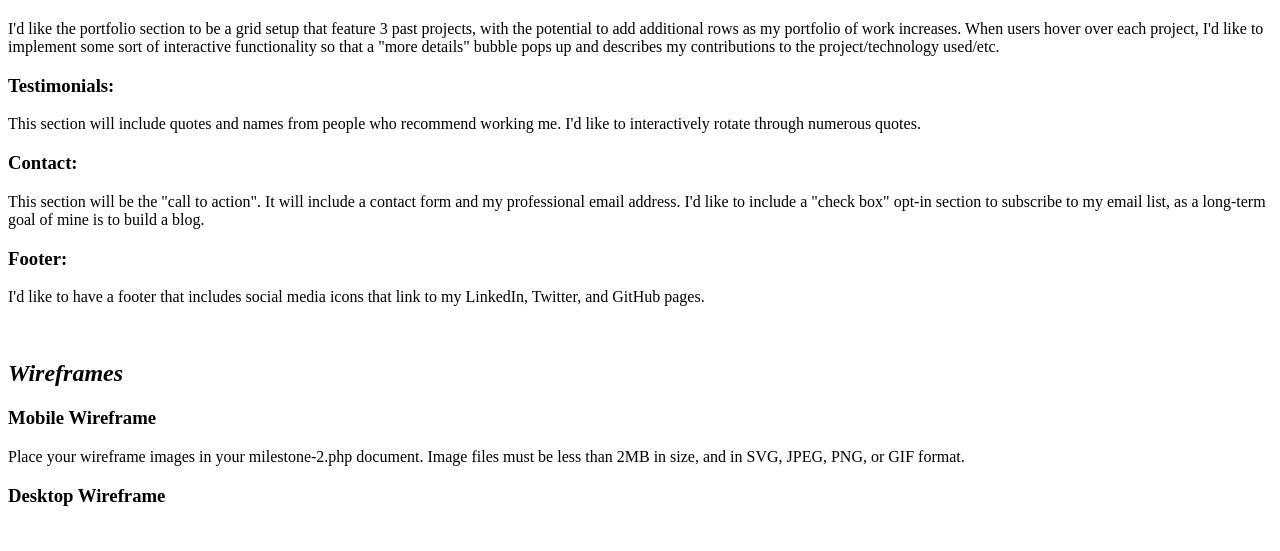
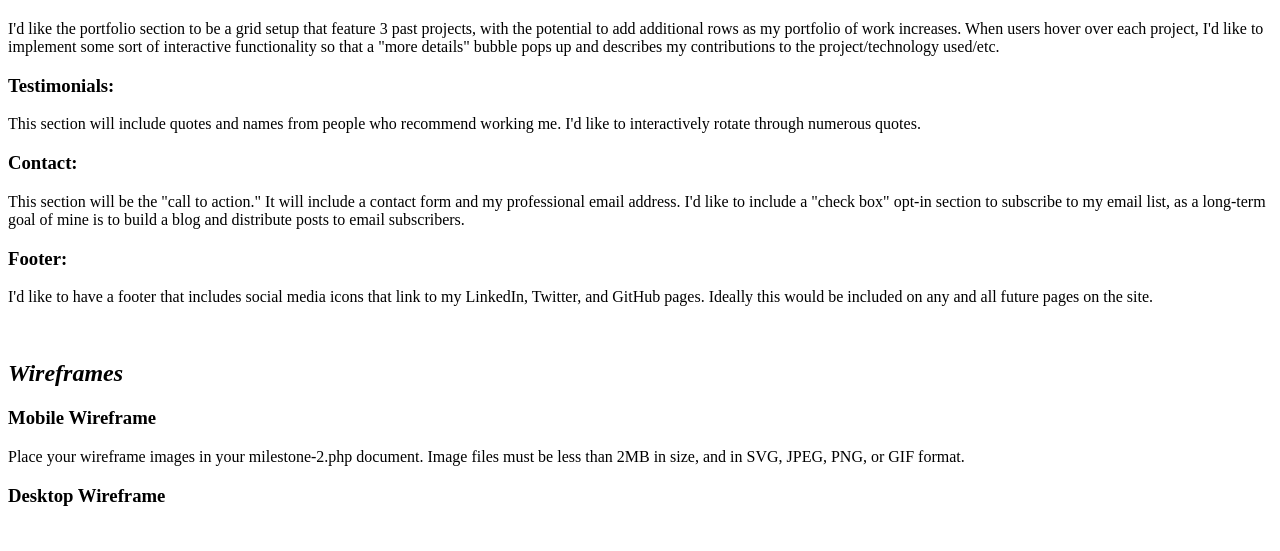
Before and after one commit to erincodes/portfolio-website, a PHP site: page /milestone-2.php in a window 1280 px wide. Shown: the part 261-812 px from the top of the page. Before the commit the page ends 767 px from the top, so only its background shows below. Run offline with PHP 8.4, Linux system fonts and the light colour scheme.

Commit message:
Added a few more details/edits to content sections.

```diff
--- a/public_html/documentation/milestone-1.php
+++ b/public_html/documentation/milestone-1.php
@@ -2,7 +2,7 @@
 <html lang="en">
 	<head>
 		<meta charset="UTF-8">
-		<title>PWP Milestone 1</title>
+		<title>Erin's PWP Milestone 1</title>
 	</head>
 	<body>
 		<h1>Purpose:</h1>
--- a/public_html/documentation/milestone-2.php
+++ b/public_html/documentation/milestone-2.php
@@ -2,7 +2,7 @@
 <html lang="en">
 	<head>
 		<meta charset="UTF-8">
-		<title>PWP Milestone 2</title>
+		<title>Erin's PWP Milestone 2</title>
 	</head>
 	<body>
 		<h1>PWP Milestone 2</h1>
@@ -14,13 +14,14 @@
 			<h3>Testimonials:</h3>
 				<p>This section will include quotes and names from people who recommend working me. I'd like to interactively rotate through numerous quotes.</p>
 			<h3>Contact:</h3>
-				<p>This section will be the "call to action". It will include a contact form and my professional email address. I'd like to include a "check box" opt-in section to subscribe to my email list, as a long-term goal of mine is to build a blog.</p>
+				<p>This section will be the "call to action." It will include a contact form and my professional email address. I'd like to include a "check box" opt-in section to subscribe to my email list, as a long-term goal of mine is to build a blog and distribute posts to email subscribers.</p>
 			<h3>Footer:</h3>
-				<p>I'd like to have a footer that includes social media icons that link to my LinkedIn, Twitter, and GitHub pages.</p>
-				<br>
+				<p>I'd like to have a footer that includes social media icons that link to my LinkedIn, Twitter, and GitHub pages. Ideally this would be included on any and all future pages on the site.</p>
+		<br>
 		<h2><em>Wireframes</em></h2>
 		<h3>Mobile Wireframe</h3>
 			<p>Place your wireframe images in your milestone-2.php document. Image files must be less than 2MB in size, and in SVG, JPEG, PNG, or GIF format.</p>
 		<h3>Desktop Wireframe</h3>
+		<br>
 	</body>
 </html>
```
